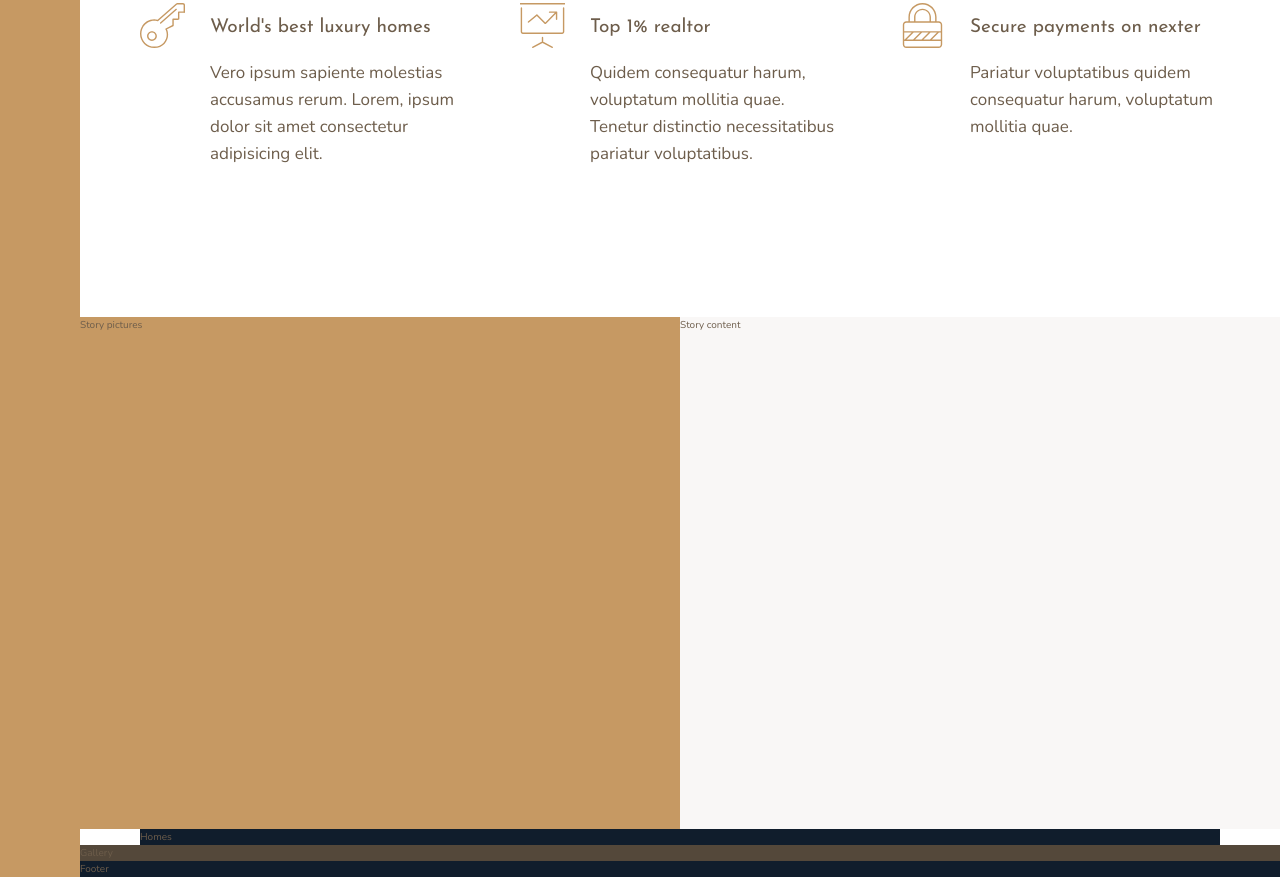
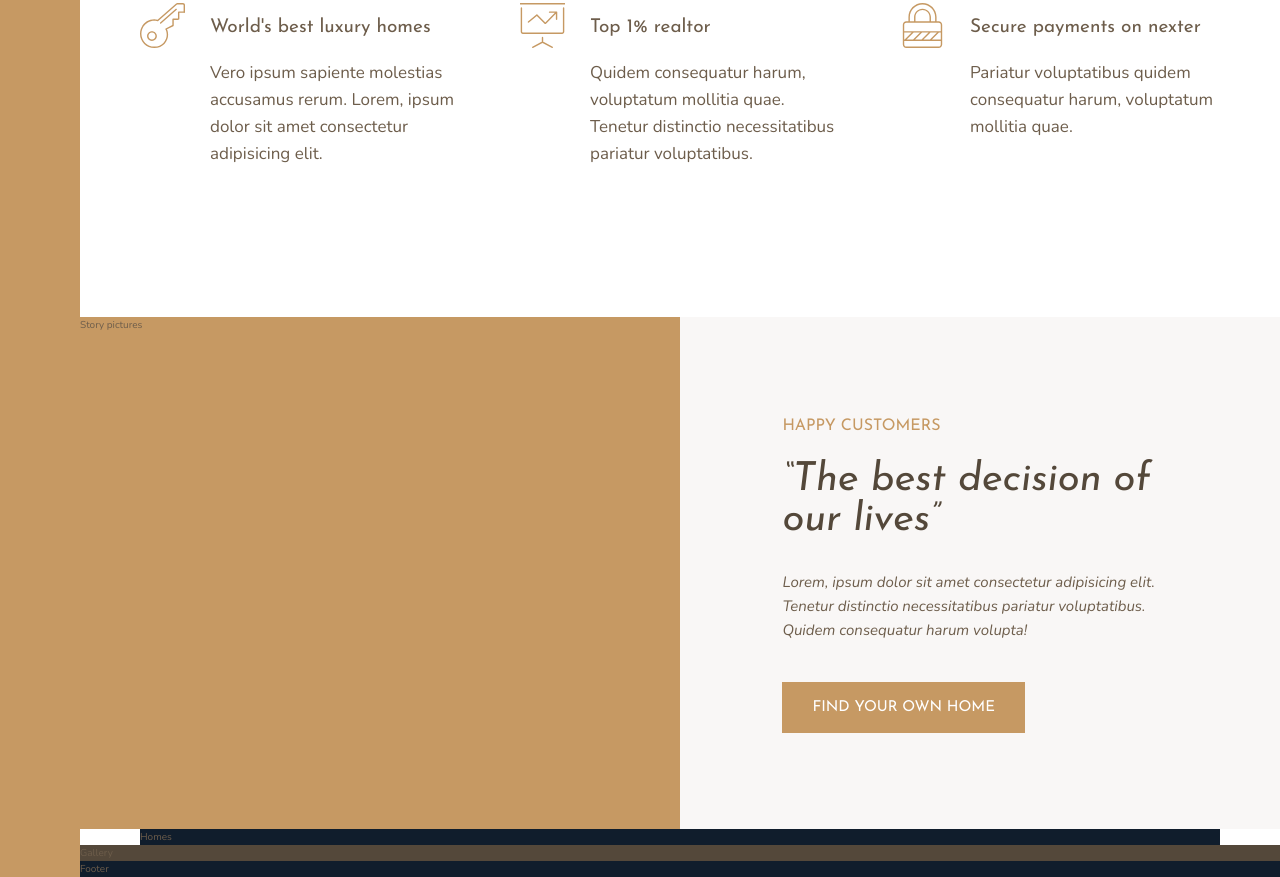
Before and after one commit to belie369/nexter, a website: page index.html in a window 1280 px wide. Shown: the part 991-1868 px from the top of the page. Drawn offline with nearby package versions, Linux system fonts and the light colour scheme.

Commit message:
Added texts for story content section; Styled story section; Styled buttons; Added definied margins bottom.

```diff
--- a/index.html
+++ b/index.html
@@ -80,7 +80,13 @@
     </div>
 
     <div class="story__content">
-        Story content
+        <h3 class="heading-3 mb-sm">Happy Customers</h3>
+        <h2 class="heading-2 heading-2--dark mb-md">&ldquo;The best decision of our lives&rdquo;</h2>
+        <p class="story__text">
+            Lorem, ipsum dolor sit amet consectetur adipisicing elit. Tenetur distinctio necessitatibus pariatur
+            voluptatibus. Quidem consequatur harum volupta!
+        </p>
+        <button class="btn">Find your own home</button>
     </div>
 
     <section class="homes">
--- a/sass/_story.scss
+++ b/sass/_story.scss
@@ -1,11 +1,28 @@
 .story {
 	&__pictures {
+		grid-column: full-start / col-end 4;
 		background-color: $color-primary;
-		grid-column: full-start / col-end 4;
 	}
 
 	&__content {
+		grid-column: col-start 5 / full-end;
+
+		// display: flex;
+		// flex-direction: column;
+		// justify-content: center;
+		// align-items: flex-start;
+
+		display: grid;
+		align-content: center;
+		justify-items: start;
+
+		padding: 6rem 8vw;
 		background-color: $color-grey-light-1;
-		grid-column: col-start 5 / full-end;
+	}
+
+	&__text {
+		margin-bottom: 4rem;
+		font-size: 1.5rem;
+		font-style: italic;
 	}
 }
--- a/sass/_typography.scss
+++ b/sass/_typography.scss
@@ -8,9 +8,25 @@
 }
 .heading-2 {
 	@extend %heading;
+
+	font-size: 4rem;
+	font-style: italic;
+	line-height: 1;
+
+	&--light {
+		color: $color-grey-light-1;
+	}
+
+	&--dark {
+		color: $color-grey-dark-1;
+	}
 }
 .heading-3 {
 	@extend %heading;
+
+	color: $color-primary;
+	font-size: 1.6rem;
+	text-transform: uppercase;
 }
 .heading-4 {
 	@extend %heading;
@@ -24,3 +40,33 @@
 		color: $color-grey-dark-1;
 	}
 }
+
+.btn {
+	padding: 1.8rem 3rem;
+	background-color: $color-primary;
+	color: #fff;
+	font-family: $font-display;
+	font-size: 1.5rem;
+	text-transform: uppercase;
+	border: none;
+	border-radius: 0;
+	cursor: pointer;
+	transition: background-color 0.2s;
+
+	&:hover {
+		background-color: $color-primary-dark;
+	}
+}
+
+.mb-sm {
+	margin-bottom: 2rem;
+}
+.mb-md {
+	margin-bottom: 3rem;
+}
+.mb-lg {
+	margin-bottom: 4rem;
+}
+.mb-hg {
+	margin-bottom: 8rem;
+}
```
Also changed, not shown: css/style.comp.css, css/style.css, css/style.prefix.css.
